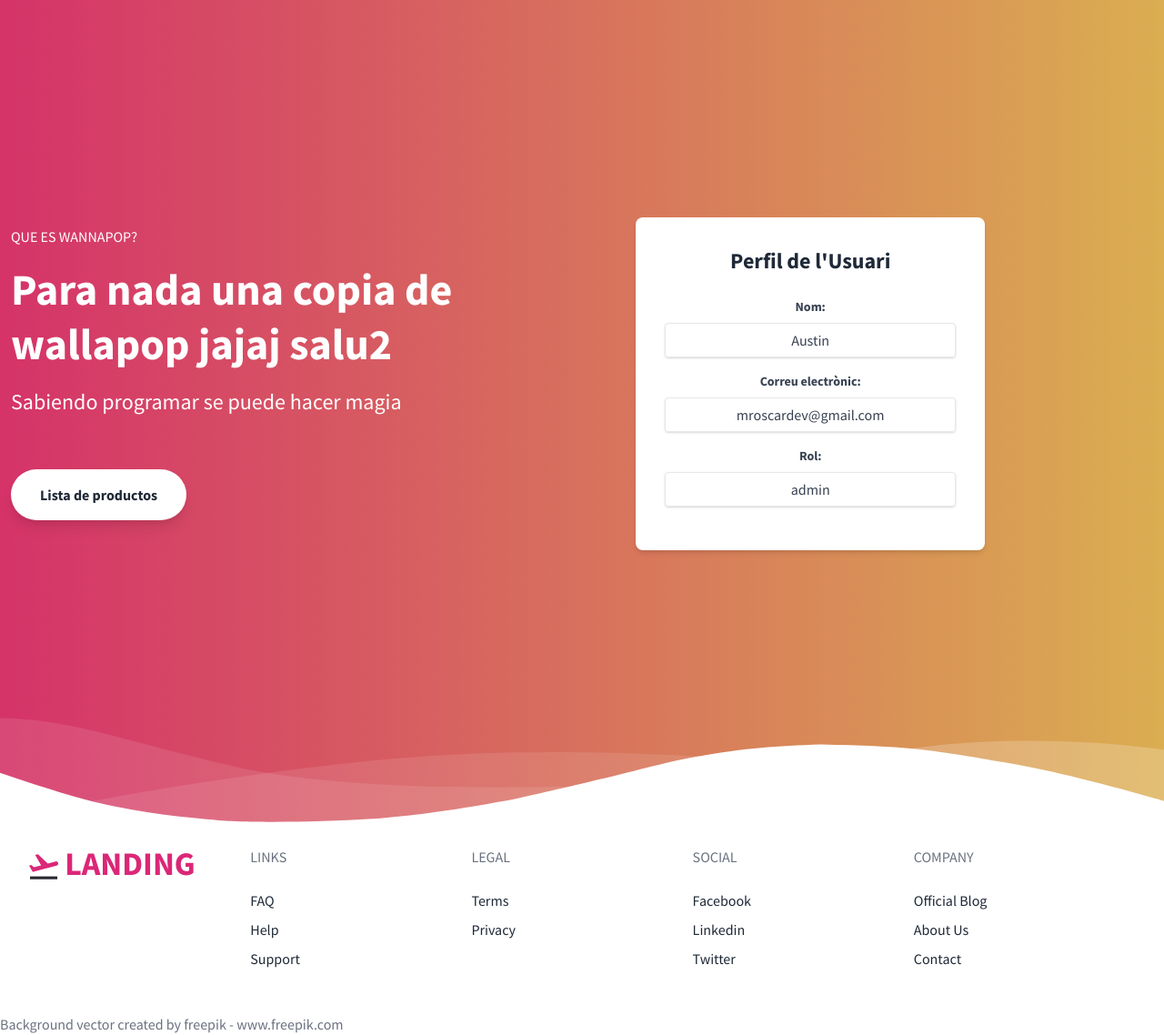
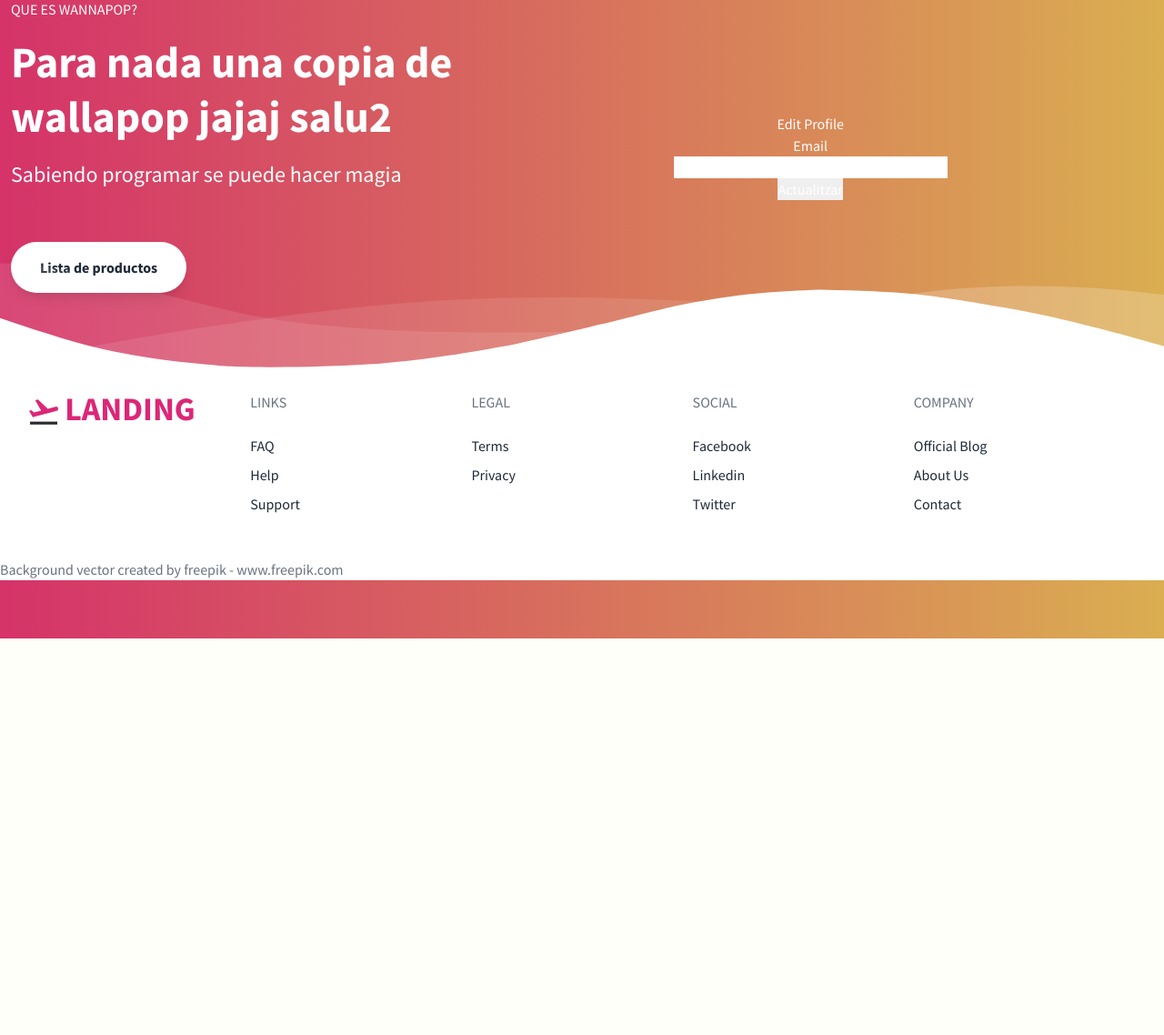
Before and after one commit to mroscardev91/m12-projecte, a Flask app: page /profile in a window 1280 px wide. Shown: the part 98-1236 px from the top of the page at 91% size. After the commit the page ends 800 px from the top, so only its background shows below. Run offline with Flask 3, Linux system fonts and the light colour scheme; a user stored in the database is signed in; parts of the project's set-up code (start-up, migrations or seed data) failed here and were passed over.

Commit message:
5.3 membre 2

```diff
--- a/wannapop/forms.py
+++ b/wannapop/forms.py
@@ -42,3 +42,7 @@
 class ResendVerificationForm(FlaskForm):
     email = StringField('Email', validators=[DataRequired(), Email()])
     submit = SubmitField('Reenviar Enllaç de Verificació')
+
+class EditProfileForm(FlaskForm):
+    email = StringField('Email', validators=[DataRequired(), Email()])
+    submit = SubmitField('Actualitzar')
--- a/wannapop/routes_auth.py
+++ b/wannapop/routes_auth.py
@@ -1,5 +1,5 @@
 from flask import Blueprint, redirect, render_template, url_for, flash, request
-from .forms import RegisterForm, LoginForm, ResendVerificationForm
+from .forms import RegisterForm, LoginForm, ResendVerificationForm, EditProfileForm
 from flask_login import login_user, current_user, logout_user, login_required
 from . import login_manager
 from .models import User
@@ -15,10 +15,32 @@
     "auth_bp", __name__, template_folder="templates", static_folder="static"
 )
 
-@auth_bp.route('/profile')
+@auth_bp.route('/profile', methods=['GET','POST'])
 @login_required
 def profile():
-    return render_template('auth/profile.html', user=current_user)
+    form = EditProfileForm()
+
+    if form.validate_on_submit():
+        if current_user.email != form.email.data:
+
+            current_user.email = form.email.data
+
+            new_token = secrets.token_urlsafe(20)
+            current_user.email_token = new_token
+            current_user.verified = False
+
+            db.session.commit()
+
+            send_verification_email(form.email.data, current_user.name, new_token)
+
+            logout_user()
+
+            return redirect(url_for('auth_bp.auth_login'))
+
+    elif request.method == 'GET':
+        form.email.data = current_user.email
+
+    return render_template('auth/profile.html', form=form)
 
 @login_manager.user_loader
 def load_user(user_id):
--- a/wannapop/templates/auth/profile.html
+++ b/wannapop/templates/auth/profile.html
@@ -5,23 +5,14 @@
 {% block content %}
 
 
-<div class="flex items-center justify-center h-screen">
-    <div class="bg-white p-8 rounded-lg shadow-md w-full max-w-sm">
-        <h2 class="text-2xl font-bold mb-6 text-gray-800 text-center">Perfil de l'Usuari</h2>
-        <div class="mb-4">
-            <label class="block text-gray-700 text-sm font-bold mb-2">Nom:</label>
-            <p class="shadow appearance-none border rounded w-full py-2 px-3 text-gray-700 leading-tight">{{ user.name }}</p>
-        </div>
-        <div class="mb-4">
-            <label class="block text-gray-700 text-sm font-bold mb-2">Correu electrònic:</label>
-            <p class="shadow appearance-none border rounded w-full py-2 px-3 text-gray-700 leading-tight">{{ user.email }}</p>
-        </div>
-        <div class="mb-4">
-            <label class="block text-gray-700 text-sm font-bold mb-2">Rol:</label>
-            <p class="shadow appearance-none border rounded w-full py-2 px-3 text-gray-700 leading-tight">{{ user.role }}</p>
-        </div>
-    </div>
-</div>
-
+<h1>Edit Profile</h1>
+<form method="post">
+    {{ form.hidden_tag() }}
+    <p>
+        {{ form.email.label }}<br>
+        {{ form.email(size=32) }}
+    </p>
+    <p>{{ form.submit() }}</p>
+</form>
 
 {% endblock %}
```
Also changed, not shown: wannapop/mail.py (added, +19 -0 lines), database.db.
